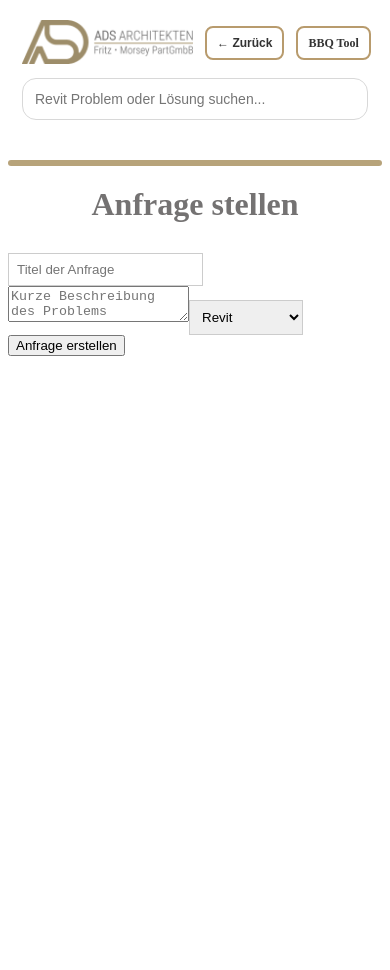
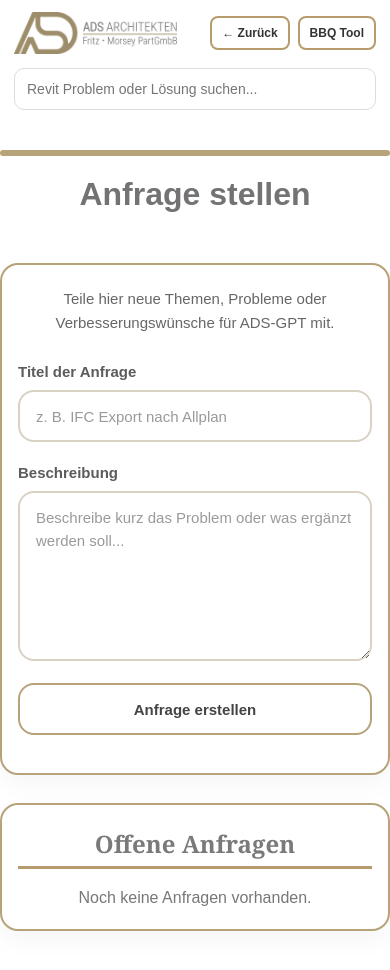
Before and after one commit to davidfischercounter-cell/ADS-Tool, a React (Vite) app: page /requests in a window 390 px wide. Shown: the top 970 px of the page. Before the commit the page ends 844 px from the top, so only its background shows below. Built offline with nearby package versions, Linux system fonts and the light colour scheme.

Commit message:
Requestv

```diff
--- a/src/index.jsx
+++ b/src/index.jsx
@@ -2,7 +2,7 @@ import React from "react";
 import ReactDOM from "react-dom/client";
 import { BrowserRouter } from "react-router-dom";
 import App from "./App.jsx";
-import "./styles.css";
+import "./styles/styles.css";
 
 const root = ReactDOM.createRoot(document.getElementById("root"));
 
--- a/src/pages/Requests.jsx
+++ b/src/pages/Requests.jsx
@@ -1,29 +1,47 @@
-import { useState } from "react";
+import { useEffect, useState } from "react";
 
 function Requests() {
   const [title, setTitle] = useState("");
   const [description, setDescription] = useState("");
-  const [category, setCategory] = useState("revit");
+  const [successMessage, setSuccessMessage] = useState("");
+  const [requests, setRequests] = useState([]);
+  const [openRequestId, setOpenRequestId] = useState(null);
 
-  const handleSubmit = () => {
+  useEffect(() => {
+    const savedRequests = JSON.parse(localStorage.getItem("requests")) || [];
+    setRequests(savedRequests.reverse());
+  }, []);
+
+  const handleSubmit = (e) => {
+    e.preventDefault();
+
     if (!title.trim() || !description.trim()) {
-      alert("Bitte Titel und Beschreibung ausfüllen.");
+      setSuccessMessage("Bitte fülle Titel und Beschreibung aus.");
       return;
     }
 
     const newRequest = {
       id: Date.now(),
-      title,
-      description,
-      category,
+      title: title.trim(),
+      description: description.trim(),
+      createdAt: new Date().toISOString(),
+      status: "offen",
     };
 
-    const existing = JSON.parse(localStorage.getItem("requests")) || [];
+    const existingRequests = JSON.parse(localStorage.getItem("requests")) || [];
+    const updatedRequests = [newRequest, ...existingRequests];
 
-    localStorage.setItem("requests", JSON.stringify([...existing, newRequest]));
+    localStorage.setItem("requests", JSON.stringify(updatedRequests));
+    setRequests(updatedRequests);
+    setOpenRequestId(newRequest.id);
 
     setTitle("");
     setDescription("");
+    setSuccessMessage("Anfrage wurde erfolgreich erstellt.");
+  };
+
+  const toggleRequest = (id) => {
+    setOpenRequestId((prev) => (prev === id ? null : id));
   };
 
   return (
@@ -33,33 +51,73 @@ function Requests() {
         <h1 className="page-title">Anfrage stellen</h1>
       </div>
 
-      <div className="request-form">
+      <div className="dashboard">
+        <section className="request-shell">
+          <div className="request-header-block">
+            <p className="request-intro">
+              Teile hier neue Themen, Probleme oder Verbesserungswünsche für
+              ADS-GPT mit.
+            </p>
+          </div>
+
+          <form className="request-form-modern" onSubmit={handleSubmit}>
+            <div className="request-group">
+              <label className="request-label">Titel der Anfrage</label>
               <input
-          className="request-input"
-          placeholder="Titel der Anfrage"
+                type="text"
+                className="request-control"
+                placeholder="z. B. IFC Export nach Allplan"
                 value={title}
                 onChange={(e) => setTitle(e.target.value)}
               />
+            </div>
 
+            <div className="request-group">
+              <label className="request-label">Beschreibung</label>
               <textarea
-          className="request-textarea"
-          placeholder="Kurze Beschreibung des Problems"
+                className="request-control request-control-textarea"
+                placeholder="Beschreibe kurz das Problem oder was ergänzt werden soll..."
                 value={description}
                 onChange={(e) => setDescription(e.target.value)}
               />
+            </div>
 
-        <select
-          className="request-select"
-          value={category}
-          onChange={(e) => setCategory(e.target.value)}
-        >
-          <option value="revit">Revit</option>
-          <option value="punktwolken">Punktwolken</option>
-        </select>
-
-        <button className="request-button" onClick={handleSubmit}>
+            <button type="submit" className="request-submit-button">
               Anfrage erstellen
             </button>
+
+            {successMessage && (
+              <div className="request-status-message">{successMessage}</div>
+            )}
+          </form>
+        </section>
+
+        <section className="request-list-shell">
+          <h2 className="request-list-title">Offene Anfragen</h2>
+
+          {requests.length === 0 ? (
+            <p className="request-empty">Noch keine Anfragen vorhanden.</p>
+          ) : (
+            <div className="request-list">
+              {requests.map((request) => (
+                <div key={request.id} className="request-item">
+                  <button
+                    className="request-list-button"
+                    onClick={() => toggleRequest(request.id)}
+                  >
+                    {request.title}
+                  </button>
+
+                  {openRequestId === request.id && (
+                    <div className="request-item-content">
+                      <p>{request.description}</p>
+                    </div>
+                  )}
+                </div>
+              ))}
+            </div>
+          )}
+        </section>
       </div>
     </div>
   );
--- a/src/styles.css
+++ /dev/null
@@ -1,124 +0,0 @@
-.header {
-  width: 100%;
-  padding-top: 12px;
-}
-
-.header-inner {
-  max-width: var(--content-width);
-  margin: auto;
-  padding: 0 var(--content-padding);
-  box-sizing: border-box;
-}
-
-.header-top {
-  display: flex;
-  align-items: flex-start;
-  justify-content: space-between;
-  gap: 20px;
-  margin-bottom: 18px;
-}
-
-.header-logo-link {
-  display: inline-block;
-  text-decoration: none;
-}
-
-.header-logo {
-  display: block;
-  height: 88px;
-  width: auto;
-}
-
-.header-right {
-  display: flex;
-  align-items: center;
-  gap: 15px;
-  padding-top: 2px;
-}
-
-.bbq-button {
-  display: inline-flex;
-  align-items: center;
-  justify-content: center;
-  padding: 8px 14px;
-  border: 2px solid #b89b6d;
-  border-radius: 8px;
-  text-decoration: none;
-  font-weight: 600;
-  color: #333;
-  background: white;
-  white-space: nowrap;
-  box-sizing: border-box;
-}
-
-.bbq-button:hover {
-  background: #b89b6d;
-  color: white;
-}
-
-.header-search-form {
-  width: 100%;
-}
-
-.header-search {
-  width: 100%;
-  padding: 16px 18px;
-  border-radius: 14px;
-  border: 1px solid #d8d8d8;
-  font-size: 16px;
-  box-sizing: border-box;
-  background: white;
-}
-
-.header-search:focus {
-  outline: none;
-  border-color: #b89b6d;
-}
-
-@media (max-width: 768px) {
-  .header-inner {
-    padding: 0 14px;
-  }
-
-  .header-top {
-    align-items: center;
-    gap: 12px;
-    margin-bottom: 14px;
-  }
-
-  .header-logo {
-    height: 52px;
-  }
-
-  .header-right {
-    display: flex;
-    align-items: center;
-    gap: 12px;
-  }
-
-  .bbq-button {
-    padding: 6px 10px;
-    font-size: 13px;
-  }
-
-  .header-search {
-    padding: 14px;
-    font-size: 15px;
-  }
-}
-
-@media (max-width: 480px) {
-  .header-logo {
-    height: 44px;
-  }
-
-  .bbq-button {
-    padding: 5px 8px;
-    font-size: 12px;
-  }
-
-  .header-search {
-    padding: 12px;
-    font-size: 14px;
-  }
-}
--- a/src/styles/styles.css
+++ b/src/styles/styles.css
@@ -20,53 +20,252 @@ body {
   box-sizing: border-box;
 }
 
-.request-form {
-  max-width: 700px;
-  margin: 40px auto;
+/* =========================
+   REQUEST PAGE
+========================= */
+
+.request-shell {
+  max-width: 860px;
+  margin: 32px auto 0;
+  background: #ffffff;
+  border: 2px solid #b7a37a;
+  border-radius: 24px;
+  padding: 32px 28px;
+  box-sizing: border-box;
+  box-shadow: 0 10px 24px rgba(0, 0, 0, 0.04);
+}
+
+.request-header-block {
+  margin-bottom: 28px;
+}
+
+.request-intro {
+  margin: 0;
+  text-align: center;
+  font-size: 16px;
+  line-height: 1.6;
+  color: #666666;
+}
+
+/* FORM */
+
+.request-form-modern {
   display: flex;
   flex-direction: column;
-  gap: 20px;
+  gap: 22px;
 }
 
-.request-input,
-.request-textarea,
-.request-select {
-  padding: 14px;
-  border-radius: 12px;
-  border: 2px solid #e0e0e0;
-  font-size: 15px;
-  width: 100%;
-  box-sizing: border-box;
-  transition: border 0.2s ease;
+.request-group {
+  display: flex;
+  flex-direction: column;
+  gap: 10px;
 }
 
-.request-input:focus,
-.request-textarea:focus,
-.request-select:focus {
-  outline: none;
-  border: 2px solid #b7a37a;
+.request-label {
+  font-size: 15px;
+  font-weight: 700;
+  color: #5b5b5b;
 }
 
-.request-textarea {
-  min-height: 120px;
-  resize: vertical;
+/* INPUTS */
+
+.request-control {
+  width: 100%;
+  min-height: 52px;
+  padding: 14px 16px;
+  border: 2px solid #d9d2c3;
+  border-radius: 16px;
+  background: #ffffff;
+  color: #444444;
+  font-size: 15px;
+  font-family: Arial, Helvetica, sans-serif;
+  box-sizing: border-box;
+  outline: none;
+  appearance: none;
+  -webkit-appearance: none;
+  transition: border-color 0.2s ease, box-shadow 0.2s ease;
 }
 
-.request-button {
-  align-self: center;
-  padding: 14px 30px;
-  border-radius: 14px;
-  border: 2px solid #b7a37a;
-  background: white;
-  font-weight: 600;
-  font-size: 15px;
-  cursor: pointer;
-  transition: all 0.2s ease;
+.request-control:focus {
+  border-color: #b7a37a;
+  box-shadow: 0 0 0 4px rgba(183, 163, 122, 0.12);
 }
 
-.request-button:hover {
-  background: #f5f3ee;
+.request-control::placeholder {
+  color: #9a9a9a;
+}
+
+.request-control-textarea {
+  min-height: 170px;
+  resize: vertical;
+  line-height: 1.5;
+}
+
+/* FOOTER ROW */
+
+.request-footer-row {
+  display: flex;
+  gap: 18px;
+  align-items: flex-end;
+}
+
+.request-group-category {
+  flex: 1;
+}
+
+/* BUTTON */
+
+.request-submit-button {
+  min-width: 240px;
+  height: 52px;
+  padding: 0 24px;
+  border: 2px solid #b7a37a;
+  border-radius: 16px;
+  background: #ffffff;
+  color: #444444;
+  font-size: 15px;
+  font-weight: 700;
+  font-family: Arial, Helvetica, sans-serif;
+  cursor: pointer;
+  transition: background 0.2s ease, transform 0.15s ease, box-shadow 0.2s ease;
+}
+
+.request-submit-button:hover {
+  background: #f8f5ef;
   transform: translateY(-1px);
+  box-shadow: 0 8px 18px rgba(0, 0, 0, 0.06);
+}
+
+/* SUCCESS MESSAGE */
+
+.request-status-message {
+  padding: 14px 16px;
+  border: 1px solid #d9c7a2;
+  border-radius: 16px;
+  background: #f8f5ef;
+  color: #5d5547;
+  font-weight: 600;
+}
+
+/* MOBILE */
+
+@media (max-width: 768px) {
+  .request-shell {
+    padding: 22px 16px;
+    border-radius: 18px;
+  }
+
+  .request-intro {
+    font-size: 15px;
+  }
+
+  .request-footer-row {
+    flex-direction: column;
+    align-items: stretch;
+  }
+
+  .request-submit-button {
+    width: 100%;
+    min-width: 0;
+  }
+}
+
+.request-list-shell {
+  max-width: 860px;
+  margin: 28px auto 0;
+  background: #ffffff;
+  border: 2px solid #b7a37a;
+  border-radius: 24px;
+  padding: 28px;
+  box-sizing: border-box;
+  box-shadow: 0 10px 24px rgba(0, 0, 0, 0.04);
+}
+
+.request-list-title {
+  margin: 0 0 20px;
+  text-align: center;
+  font-size: 28px;
+  color: #7a7a7a;
+  font-family: Georgia, "Times New Roman", serif;
+}
+
+.request-empty {
+  margin: 0;
+  text-align: center;
+  color: #777777;
+}
+
+.request-list {
+  display: flex;
+  flex-direction: column;
+  gap: 14px;
+}
+
+.request-item {
+  border: 2px solid #e2d8c4;
+  border-radius: 18px;
+  overflow: hidden;
+  background: #ffffff;
+}
+
+.request-list-button {
+  width: 100%;
+  border: none;
+  background: #ffffff;
+  padding: 18px 20px;
+  display: flex;
+  justify-content: space-between;
+  align-items: center;
+  gap: 16px;
+  text-align: left;
+  cursor: pointer;
+  font-size: 16px;
+  font-weight: 700;
+  color: #444444;
+  transition: background 0.2s ease;
+}
+
+.request-list-button:hover {
+  background: #f8f5ef;
+}
+
+.request-list-category {
+  font-size: 13px;
+  font-weight: 600;
+  color: #b7a37a;
+  white-space: nowrap;
+}
+
+.request-item-content {
+  padding: 0 20px 18px;
+  border-top: 1px solid #eee3cf;
+  background: #fffdf9;
+}
+
+.request-item-content p {
+  margin: 16px 0 0;
+  color: #555555;
+  line-height: 1.6;
+}
+
+@media (max-width: 768px) {
+  .request-list-shell {
+    padding: 22px 16px;
+    border-radius: 18px;
+  }
+
+  .request-list-title {
+    font-size: 24px;
+  }
+
+  .request-list-button {
+    flex-direction: column;
+    align-items: flex-start;
+  }
+
+  .request-list-category {
+    white-space: normal;
+  }
 }
 
 .bbq-container {
```
Also changed, not shown: src/App.jsx (+6 -3 lines). Lines whose indentation alone changed are shown as unchanged.
